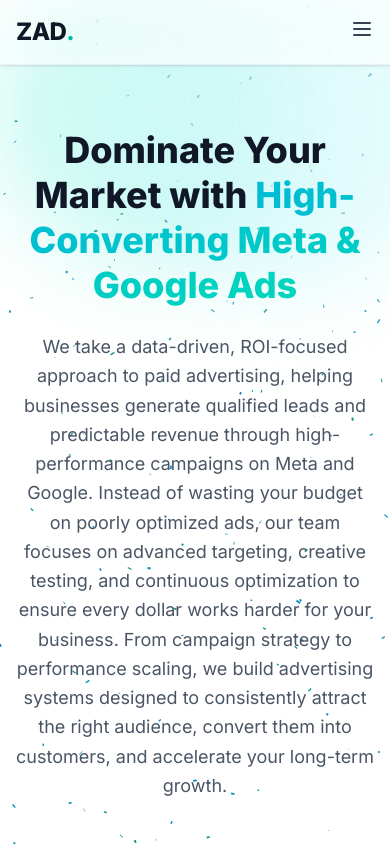
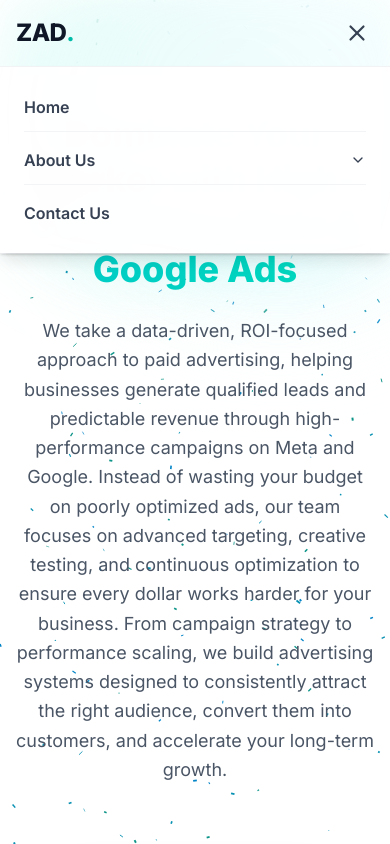
Before and after one commit to 69Dawood/ZAD-Website, a Next.js app: page / in a window 390 px wide. Both pictures are taken after a click on the button 362 px from the left and 29 px from the top of the page. Shown: the top 844 px of the page. Built offline with nearby package versions, Linux system fonts and the light colour scheme.

Commit message:
Fix: mobile responsiveness - hamburger menu, hero layout, section padding, heading sizes

```diff
--- a/src/app/contact/page.tsx
+++ b/src/app/contact/page.tsx
@@ -11,7 +11,7 @@ export default function ContactPage() {
     <div className="bg-white min-h-screen pt-24">
       {/* Top Banner */}
       <section className="bg-gradient-to-r from-teal-400/20 to-cyan-300/20 py-20 px-4 text-center">
-        <h1 className="text-5xl font-extrabold text-gray-900">
+        <h1 className="text-3xl md:text-5xl font-extrabold text-gray-900">
           Contact Us
         </h1>
         <div className="w-20 h-1 bg-teal-500 mx-auto mt-4 rounded-full"></div>
--- a/src/app/page.tsx
+++ b/src/app/page.tsx
@@ -7,7 +7,7 @@ import Image from 'next/image';
 
 const HeroSection = () => {
   return (
-    <section className="relative pt-32 pb-20 lg:pt-48 lg:pb-32 overflow-hidden bg-transparent">
+    <section className="relative pt-28 pb-12 md:pt-32 md:pb-20 lg:pt-48 lg:pb-32 overflow-hidden bg-transparent">
       {/* Background Decor - Animated Blobs */}
       <div className="absolute top-0 -left-4 w-72 h-72 bg-teal-300 rounded-full mix-blend-multiply filter blur-2xl opacity-30 animate-blob z-[0]"></div>
       <div className="absolute top-0 -right-4 w-72 h-72 bg-cyan-300 rounded-full mix-blend-multiply filter blur-2xl opacity-30 animate-blob z-[0]" style={{ animationDelay: '2s' }}></div>
@@ -18,7 +18,7 @@ const HeroSection = () => {
       <div className="absolute bottom-0 left-0 -ml-20 -mb-20 w-80 h-80 rounded-full bg-cyan-50 blur-3xl opacity-60 pointer-events-none z-[0]"></div>
 
       <div className="container mx-auto px-4 lg:px-8 relative z-10">
-        <div className="flex flex-col lg:flex-row items-center gap-16">
+        <div className="flex flex-col lg:flex-row items-center gap-8 lg:gap-16">
 
           {/* Left Side: Copy & CTAs */}
           <div className="flex-1 text-center lg:text-left">
@@ -51,7 +51,7 @@ const HeroSection = () => {
             transition={{ duration: 0.8, ease: "easeOut", delay: 0.3 }}
           >
             {/* Main Creative Shape */}
-            <div className="relative w-full max-w-lg mx-auto aspect-square rounded-[3rem] bg-gradient-to-tr from-[#00bcd4]/10 to-teal-100 flex shadow-2xl overflow-hidden border-8 border-white p-8 group border-r-teal-50 border-b-cyan-50">
+            <div className="relative w-full max-w-xs sm:max-w-sm md:max-w-md lg:max-w-lg mx-auto aspect-square rounded-[3rem] bg-gradient-to-tr from-[#00bcd4]/10 to-teal-100 flex shadow-2xl overflow-hidden border-8 border-white p-8 group border-r-teal-50 border-b-cyan-50">
 
               <div className="w-full h-full rounded-2xl bg-white flex flex-col items-center justify-center shadow-inner relative overflow-hidden group-hover:scale-[1.02] transition-transform duration-500">
                 <Image
@@ -307,7 +307,7 @@ const CTABannerSection = () => {
             transition={{ duration: 0.6, ease: "easeOut" }}
             className="text-left"
           >
-            <h2 className="text-4xl md:text-5xl lg:text-6xl font-extrabold text-white mb-6 leading-tight">
+            <h2 className="text-2xl sm:text-3xl md:text-5xl lg:text-6xl font-extrabold text-white mb-6 leading-tight">
               Ready to Scale Your Business? <br className="hidden md:block"/> Let's Build Your Ad Strategy.
             </h2>
             <p className="text-xl text-teal-50 mb-10 max-w-2xl opacity-90">
@@ -465,7 +465,7 @@ const FAQSection = () => {
 const ScheduleDemoSection = () => {
   return (
     <section className="max-w-7xl mx-auto px-6 my-20">
-      <div className="bg-gray-900 rounded-3xl p-10 md:p-16 shadow-2xl border border-gray-800 grid grid-cols-1 md:grid-cols-2 gap-12 items-center relative overflow-hidden">
+      <div className="bg-gray-900 rounded-3xl p-6 sm:p-10 md:p-16 shadow-2xl border border-gray-800 grid grid-cols-1 md:grid-cols-2 gap-8 md:gap-12 items-center relative overflow-hidden">
         {/* Subtle Teal Glow */}
         <div className="absolute blur-3xl opacity-20 bg-teal-500 w-96 h-96 rounded-full -top-10 -right-10 pointer-events-none"></div>
 
@@ -473,7 +473,7 @@ const ScheduleDemoSection = () => {
         <div className="flex flex-col items-center md:items-start gap-4 z-10 w-full h-full md:order-1 order-2">
           <a
             href="#"
-            className="inline-flex justify-center bg-teal-500 hover:bg-teal-400 text-white text-lg font-bold py-4 px-10 rounded-full transition-all duration-300 hover:scale-105 hover:shadow-[0_0_20px_rgba(20,184,166,0.4)] whitespace-nowrap"
+            className="inline-flex justify-center bg-teal-500 hover:bg-teal-400 text-white text-lg font-bold py-4 px-10 rounded-full transition-all duration-300 hover:scale-105 hover:shadow-[0_0_20px_rgba(20,184,166,0.4)] text-center"
           >
             Book on Calendly
           </a>
@@ -481,7 +481,7 @@ const ScheduleDemoSection = () => {
             href="https://wa.me/923112858678"
             target="_blank"
             rel="noopener noreferrer"
-            className="inline-flex items-center justify-center gap-3 bg-teal-500 hover:bg-teal-400 text-white text-lg font-bold py-4 px-10 rounded-full transition-all duration-300 hover:scale-105 hover:shadow-[0_0_20px_rgba(20,184,166,0.4)] whitespace-nowrap"
+            className="inline-flex items-center justify-center gap-3 bg-teal-500 hover:bg-teal-400 text-white text-lg font-bold py-4 px-10 rounded-full transition-all duration-300 hover:scale-105 hover:shadow-[0_0_20px_rgba(20,184,166,0.4)]"
           >
             <svg xmlns="http://www.w3.org/2000/svg" viewBox="0 0 24 24" className="w-6 h-6 fill-current">
               <path d="M17.472 14.382c-.297-.149-1.758-.867-2.03-.967-.273-.099-.471-.148-.67.15-.197.297-.767.966-.94 1.164-.173.199-.347.223-.644.075-.297-.15-1.255-.463-2.39-1.475-.883-.788-1.48-1.761-1.653-2.059-.173-.297-.018-.458.13-.606.134-.133.298-.347.446-.52.149-.174.198-.298.298-.497.099-.198.05-.371-.025-.52-.075-.149-.669-1.612-.916-2.207-.242-.579-.487-.5-.669-.51-.173-.008-.371-.01-.57-.01-.198 0-.52.074-.792.372-.272.297-1.04 1.016-1.04 2.479 0 1.462 1.065 2.875 1.213 3.074.149.198 2.096 3.2 5.077 4.487.709.306 1.262.489 1.694.625.712.227 1.36.195 1.871.118.571-.085 1.758-.719 2.006-1.413.248-.694.248-1.289.173-1.413-.074-.124-.272-.198-.57-.347m-5.421 7.403h-.004a9.87 9.87 0 01-5.031-1.378l-.361-.214-3.741.982.998-3.648-.235-.374a9.86 9.86 0 01-1.51-5.26c.001-5.45 4.436-9.884 9.888-9.884 2.64 0 5.122 1.03 6.988 2.898a9.825 9.825 0 012.893 6.994c-.003 5.45-4.437 9.884-9.885 9.884m8.413-18.297A11.815 11.815 0 0012.05 0C5.495 0 .16 5.335.157 11.892c0 2.096.547 4.142 1.588 5.945L.057 24l6.305-1.654a11.882 11.882 0 005.683 1.448h.005c6.554 0 11.89-5.335 11.893-11.893a11.821 11.821 0 00-3.48-8.413Z"/>
--- a/src/components/Navbar.tsx
+++ b/src/components/Navbar.tsx
@@ -1,13 +1,23 @@
-import React from 'react';
+'use client';
+
+import React, { useState } from 'react';
 import Link from 'next/link';
-import { ChevronDown, Phone, Mail } from 'lucide-react';
+import { ChevronDown, X, Menu } from 'lucide-react';
 
 const Navbar = () => {
+  const [menuOpen, setMenuOpen] = useState(false);
+  const [aboutOpen, setAboutOpen] = useState(false);
+
+  const closeMenu = () => {
+    setMenuOpen(false);
+    setAboutOpen(false);
+  };
+
   return (
     <nav className="fixed w-full z-50 bg-white/70 backdrop-blur-md border-b border-gray-200/50 shadow-sm transition-all duration-300">
       <div className="container mx-auto px-4 lg:px-8 py-4 flex justify-between items-center bg-transparent">
         {/* Logo */}
-        <Link href="/" className="flex items-center gap-2 group cursor-pointer">
+        <Link href="/" onClick={closeMenu} className="flex items-center gap-2 group cursor-pointer">
           <div className="text-gray-900 font-extrabold text-2xl tracking-tight transition-all duration-300 group-hover:text-transparent group-hover:bg-clip-text group-hover:bg-gradient-to-r group-hover:from-teal-500 group-hover:to-cyan-400">
             ZAD
             <span className="text-teal-500 inline-block group-hover:-translate-y-1 transition-transform duration-300">.</span>
@@ -39,13 +49,65 @@ const Navbar = () => {
           <Link href="/contact" className="hover:text-[#00bcd4] transition-colors">Contact Us</Link>
         </div>
 
-        {/* Mobile Menu Button - simple styling placeholder */}
-        <div className="md:hidden">
-            <button className="text-gray-700 hover:text-[#00bcd4]">
-                <svg className="w-6 h-6" fill="none" stroke="currentColor" viewBox="0 0 24 24"><path strokeLinecap="round" strokeLinejoin="round" strokeWidth={2} d="M4 6h16M4 12h16M4 18h16" /></svg>
-            </button>
+        {/* Mobile Hamburger Button */}
+        <button
+          className="md:hidden text-gray-700 hover:text-[#00bcd4] transition-colors p-1"
+          onClick={() => setMenuOpen(!menuOpen)}
+          aria-label="Toggle menu"
+        >
+          {menuOpen ? <X size={26} /> : <Menu size={26} />}
+        </button>
+      </div>
+
+      {/* Mobile Menu Dropdown */}
+      {menuOpen && (
+        <div className="md:hidden bg-white/95 backdrop-blur-md border-t border-gray-200/50 shadow-lg">
+          <div className="flex flex-col px-6 py-4 gap-1 font-semibold text-gray-700">
+            <Link
+              href="/"
+              onClick={closeMenu}
+              className="py-3 border-b border-gray-100 hover:text-[#00bcd4] transition-colors"
+            >
+              Home
+            </Link>
+
+            {/* About Us Accordion */}
+            <div className="border-b border-gray-100">
+              <button
+                className="w-full flex justify-between items-center py-3 hover:text-[#00bcd4] transition-colors"
+                onClick={() => setAboutOpen(!aboutOpen)}
+              >
+                About Us
+                <ChevronDown
+                  size={16}
+                  className={`transition-transform duration-300 ${aboutOpen ? 'rotate-180 text-[#00bcd4]' : ''}`}
+                />
+              </button>
+              {aboutOpen && (
+                <div className="flex flex-col pl-4 pb-2 gap-1 text-gray-600 font-medium">
+                  <Link href="/about/dawood" onClick={closeMenu} className="py-2 hover:text-[#00bcd4] transition-colors">
+                    Dawood
+                  </Link>
+                  <Link href="/about/zeeshan" onClick={closeMenu} className="py-2 hover:text-[#00bcd4] transition-colors">
+                    Zeeshan
+                  </Link>
+                  <Link href="/about/ali" onClick={closeMenu} className="py-2 hover:text-[#00bcd4] transition-colors">
+                    Ali
+                  </Link>
+                </div>
+              )}
+            </div>
+
+            <Link
+              href="/contact"
+              onClick={closeMenu}
+              className="py-3 hover:text-[#00bcd4] transition-colors"
+            >
+              Contact Us
+            </Link>
+          </div>
         </div>
-      </div>
+      )}
     </nav>
   );
 };
```
